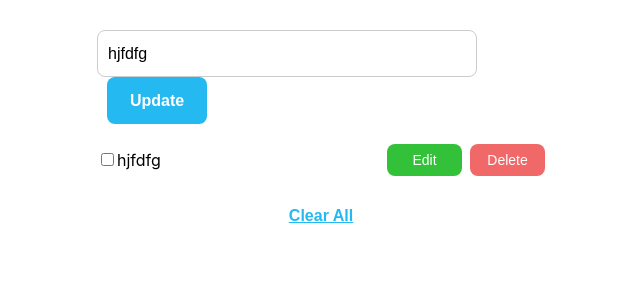
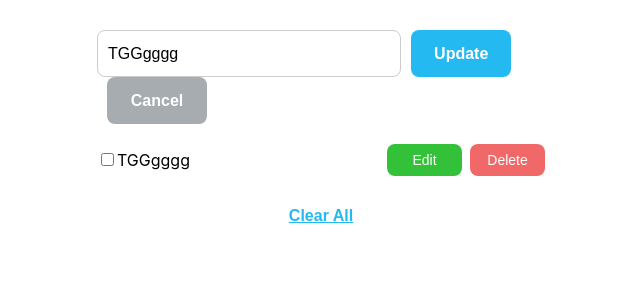
Before and after one commit to harpreet780/Todo-Axios, a React (Create React App) app: page / in a window 1280 px wide. Both pictures are taken after a click on the button "Edit". Shown: the top 300 px of the page, without its empty margins (319-959 px from the left). Built offline with nearby package versions, Linux system fonts and the light colour scheme; data requests are answered from the project's data file.

Commit message:
add cancel button whenevr user not want to edit text

```diff
--- a/data.json
+++ b/data.json
@@ -1,9 +1,9 @@
 {
   "data": [
     {
-      "name": "hjfdfg",
+      "name": "TGGgggg",
       "complete": false,
-      "id": 2
+      "id": 1
     }
   ]
 }
--- a/src/App.css
+++ b/src/App.css
@@ -4,7 +4,7 @@
 }
 
 .TodoInput {
-  width: 80%;
+  width: 63%;
   border: 1px solid #ccc;
   background-color: #fff;
   height: 45px;
@@ -25,6 +25,7 @@
   font-weight: 600;
   border-radius: 8px;
   margin-left: 10px;
+  cursor: pointer;
 }
 
 .delBtn {
@@ -38,6 +39,7 @@
   font-weight: 500;
   border-radius: 8px;
   margin-left: 8px;
+  cursor: pointer;
 }
 
 .axoisDataWrap {
@@ -57,6 +59,7 @@
   font-weight: 600;
   text-decoration: underline;
   color:#25b9f1;
+  cursor: pointer;
 }
 .inputFieldWrap{
   margin-bottom: 10px;
--- a/src/Axios/Todo.js
+++ b/src/Axios/Todo.js
@@ -46,6 +46,7 @@ const Axios = () => {
             }
             e.preventDefault();
             HttpsReq.post("data", singleTodo).then((res) => {
+                console.log(res.data,"res")
                 setData([...data, res.data])
                 setTodoData("");
             })
@@ -64,11 +65,17 @@ const Axios = () => {
         setSelectId(id)
     }
     const onClearData = () => {
-        data.forEach((item)=>{
+        data.forEach((item) => {
             HttpsReq.delete(`data/${item.id}`).then((res) => {
-                setData();
+                setData([]);
             })
         })
+    }
+    const onCancel = () => {
+        if (todoData && !selectItems) {
+            setTodoData("");
+            setSelectItems(true)
+        }
     }
     return (
         <div className="Wrapper">
@@ -82,6 +89,7 @@ const Axios = () => {
                 error={error}
                 selectItems={selectItems}
                 onClearData={onClearData}
+                onCancel={onCancel}
             />
         </div>
     );
--- a/src/Axios/TodoFields.js
+++ b/src/Axios/TodoFields.js
@@ -1,6 +1,6 @@
 import React from 'react';
 
-const TodoFields = ({ onAdd, todoData, change, onDelete, data, onEdit, selectItems, error,onClearData }) => {
+const TodoFields = ({ onAdd, todoData, change, onDelete, data, onEdit, selectItems, error, onClearData,onCancel }) => {
     return (
         <div>
             <div className="inputFieldWrap">
@@ -17,12 +17,21 @@ const TodoFields = ({ onAdd, todoData, change, onDelete, data, onEdit, selectIte
                 >
                     {selectItems ? "Add" : "Update"}
                 </button>
+                {!selectItems ? <button
+                    style={{backgroundColor:"#a6acaf"}}
+                    className="addBtn"
+                    onClick={onCancel}
+                >
+                    Cancel
+                </button>
+                    : null
+                }
                 <div className="validate">
                     {error}
                 </div>
             </div>
             {data?.map((item) => {
-                return <div className="axoisDataWrap">
+                return <div className="axoisDataWrap" key={item.id}>
                     <div>
                         <input
                             type="checkbox"
@@ -44,7 +53,7 @@ const TodoFields = ({ onAdd, todoData, change, onDelete, data, onEdit, selectIte
                     </div>
                 </div>
             })}
-           {data?.length ?  <button className="clearBtn" onClick={onClearData}>Clear All</button>: null}
+            {data?.length ? <button className="clearBtn" onClick={onClearData}>Clear All</button> : null}
         </div>
     );
 };
```
